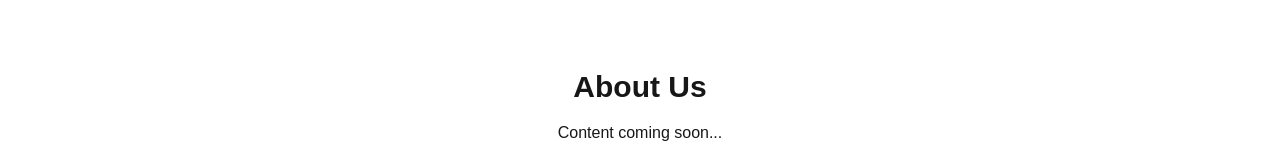
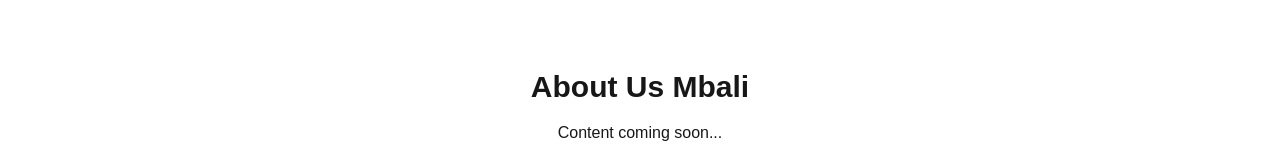
Before and after one commit to SibusisiweMlangeni/CEED-Web-App, a Next.js app in the folder front-end/: page / in a window 1280 px wide. Shown: the part 123-282 px from the top of the page. Built offline with nearby package versions, Linux system fonts and the light colour scheme; no server answers.

Commit message:
changed the h1

```diff
--- a/front-end/src/components/About.js
+++ b/front-end/src/components/About.js
@@ -3,7 +3,7 @@ export default function AboutUs({ content }) {
 
   return (
     <section className="p-8 text-center">
-      <h2 className="text-3xl font-bold mb-4">About Us</h2>
+      <h2 className="text-3xl font-bold mb-4">About Us Mbali</h2>
       <p className="max-w-2xl mx-auto">{content || "Content coming soon..."}</p>
     </section>
   );
```
